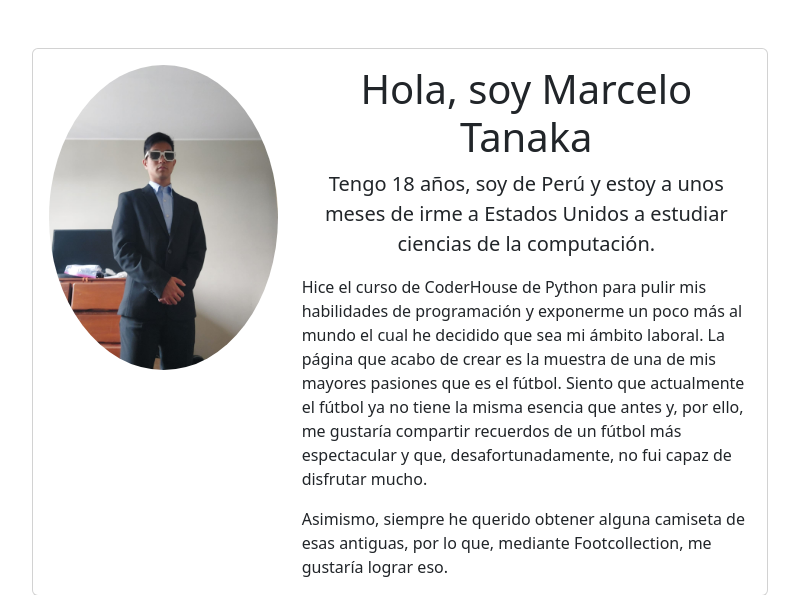
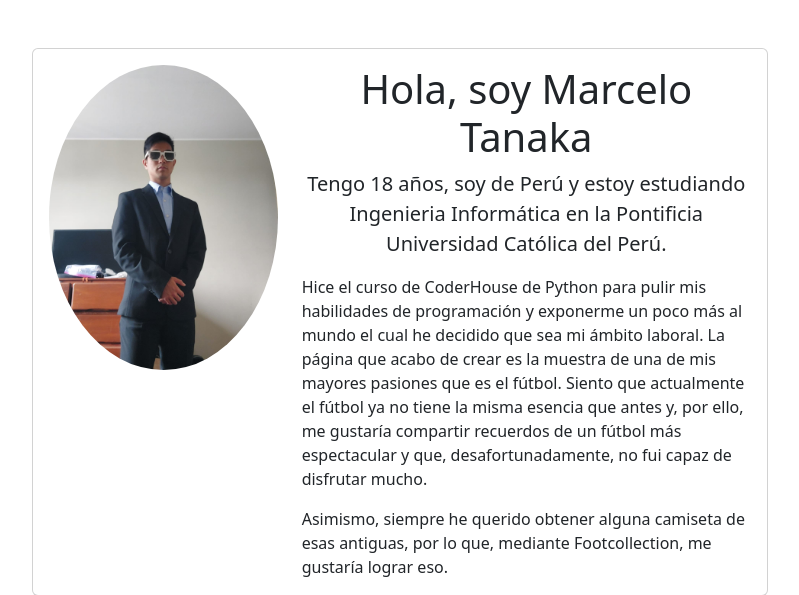
Before and after one commit to MarceloTanaka/Preentrega3_Coder, a Django app: page /about_me/ in a window 1280 px wide. Shown: the part 56-651 px from the top of the page, without its empty margins (240-1039 px from the left). Run offline with Django 5.2, Linux system fonts and the light colour scheme; some libraries are stand-ins or nearby versions.

Commit message:
change in about

```diff
--- a/project/core/templates/core/about.html
+++ b/project/core/templates/core/about.html
@@ -13,7 +13,7 @@
                     <div class="col-md-8">
                         <div class="card-body">
                             <h1 class="card-title text-center">Hola, soy Marcelo Tanaka</h1>
-                            <p class="card-text text-center lead">Tengo 18 años, soy de Perú y estoy a unos meses de irme a Estados Unidos a estudiar ciencias de la computación.</p>
+                            <p class="card-text text-center lead">Tengo 18 años, soy de Perú y estoy estudiando Ingenieria Informática en la Pontificia Universidad Católica del Perú.</p>
                             <p class="card-text">Hice el curso de CoderHouse de Python para pulir mis habilidades de programación y exponerme un poco más al mundo el cual he decidido que sea mi ámbito laboral. La página que acabo de crear es la muestra de una de mis mayores pasiones que es el fútbol. Siento que actualmente el fútbol ya no tiene la misma esencia que antes y, por ello, me gustaría compartir recuerdos de un fútbol más espectacular y que, desafortunadamente, no fui capaz de disfrutar mucho.</p>
                             <p class="card-text">Asimismo, siempre he querido obtener alguna camiseta de esas antiguas, por lo que, mediante Footcollection, me gustaría lograr eso.</p>
                         </div>
```
Also changed, not shown: project/db.sqlite3.
